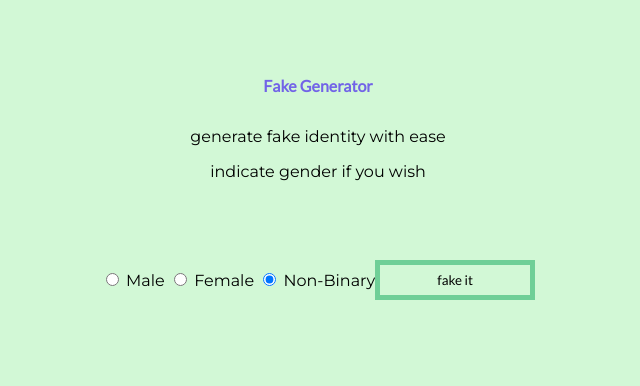
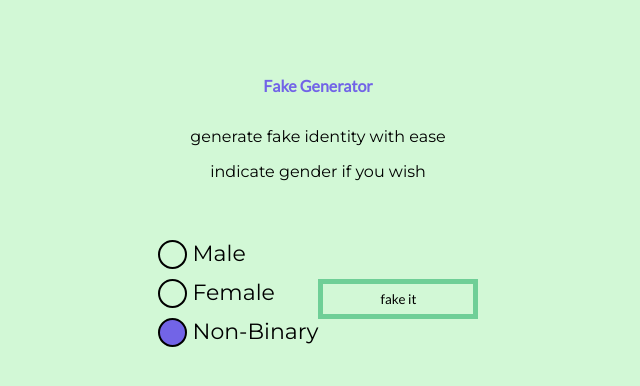
Before and after one commit to divineLush/fake-generator, a plain HTML site: page index.html in a window 1280 px wide. Shown: the whole page, without its empty margins (322-962 px from the left). Drawn offline with Linux system fonts and the light colour scheme.

Commit message:
custom radio buttons

```diff
--- a/index.html
+++ b/index.html
@@ -16,13 +16,22 @@
     </header>
     <main class="content centered-content">
         <div class="content__control-panel centered-content">
-            <div class="content__control-panel__radio-btns-container">
-                <input type="radio" id="male" name="group" value="male">
-                <label for="male">Male</label>
-                <input type="radio" id="female" name="group" value="female">
-                <label for="female">Female</label>
-                <input type="radio" id="nonbinary" name="group" value="dontcare">
-                <label for="nonbinary">Non-Binary</label>
+            <div>
+                <label for="male" class="container">
+                    Male
+                    <input type="radio" id="male" name="group" value="male">
+                    <span class="checkmark"></span>
+                </label>
+                <label for="female" class="container">
+                    Female
+                    <input type="radio" id="female" name="group" value="female">
+                    <span class="checkmark"></span>
+                </label>
+                <label for="nonbinary" class="container">
+                    Non-Binary
+                    <input type="radio" id="nonbinary" name="group" value="dontcare">
+                    <span class="checkmark"></span>
+                </label>
             </div>
             <button class="content__control-panel__btn">fake it</button>
         </div>
--- a/main.css
+++ b/main.css
@@ -58,3 +58,41 @@ body {
 .content__results-container__result-text {
     padding: 7px 0;
 }
+
+.container {
+    display: block;
+    position: relative;
+    padding-left: 35px;
+    margin-bottom: 12px;
+    cursor: pointer;
+    font-size: 22px;
+    -webkit-user-select: none;
+    -moz-user-select: none;
+    -ms-user-select: none;
+    user-select: none;
+}
+
+.container input {
+    position: absolute;
+    opacity: 0;
+    cursor: pointer;
+}
+
+.checkmark {
+    position: absolute;
+    top: 0;
+    left: 0;
+    height: 25px;
+    width: 25px;
+    background-color: #d2f8d6;
+    border: 2px solid black;
+    border-radius: 50%;
+}
+
+.container:hover input ~ .checkmark {
+    background-color: #6fcf97;
+}
+
+.container input:checked ~ .checkmark {
+    background-color: #7264e7;
+}
--- a/main.js
+++ b/main.js
@@ -69,4 +69,4 @@ let genderString = 'nonbinary';
 document
     .querySelectorAll('input[name="group"]')
     .forEach(el => el
-        .addEventListener('click', e => genderString = e.currentTarget.id));
+        .addEventListener('click', e => { genderString = e.currentTarget.id; console.log(e.currentTarget.id) }));
```
